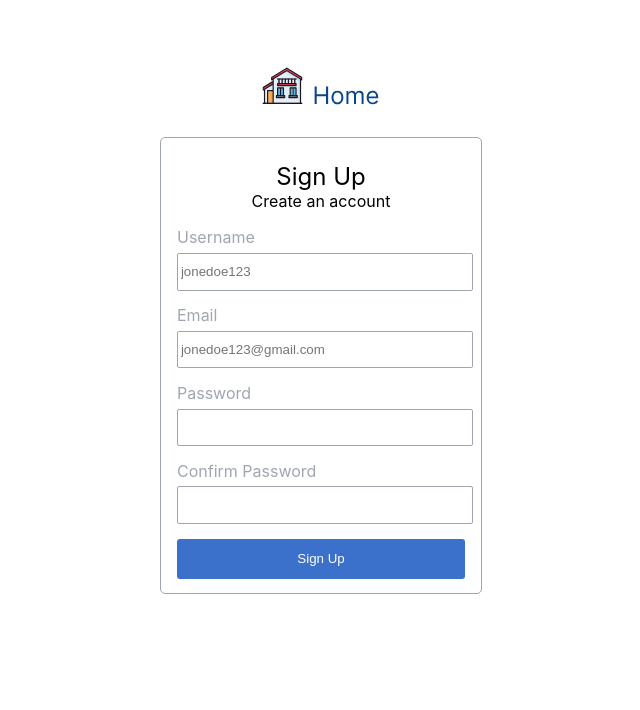
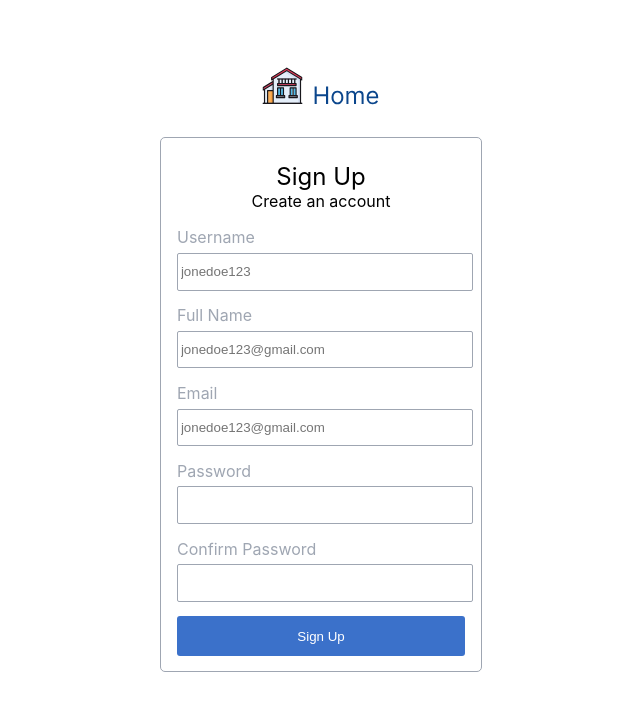
Before and after one commit to toyman640/chat-int-frontend, a React (Create React App) app: page / in a window 1280 px wide. Shown: the top 710 px of the page, without its empty margins (319-959 px from the left). Built offline with nearby package versions, Linux system fonts and the light colour scheme.

Commit message:
Cretae method to handle signup

```diff
--- a/src/components/SignUp-Form.js
+++ b/src/components/SignUp-Form.js
@@ -1,10 +1,27 @@
 import React from 'react';
 
-const SignUpForm = () => (
+const SignUpForm = () => {
+
+  const handleSubmit = async (event) => {
+    event.preventDefault();
+    const form = event.target;
+    const username = form.username.value
+    const name = form.full-name.value;
+    const email = form.email.value
+    const passowrd = form.password.value;
+    const newUser = {
+      username,
+      name,
+      email,
+      passowrd
+    };
+  }
+
+  return(
     <>
       <p className="Title">Sign Up</p>
       <p className="Desc">Create an account</p>
-    <form className="MainForm">
+      <form className="MainForm" onSubmit={handleSubmit}>
         <div className="FormControl">
           <label className="Label" htmlFor="username">
             Username
@@ -13,6 +30,14 @@ const SignUpForm = () => (
           </label>
         </div>
         <div className="FormControl">
+          <label className="Label" htmlFor="email">
+            Full Name
+            <br />
+            <input type="email" id="email" className="FormInput" name="full-name" placeholder="jonedoe123@gmail.com" />
+          </label>
+        </div>
+        <div className="FormControl">
+
           <label className="Label" htmlFor="email">
             Email
             <br />
@@ -39,6 +64,7 @@ const SignUpForm = () => (
         </div>
       </form>
     </>
-);
+  )
+};
 
 export default SignUpForm;
```
Lines whose indentation alone changed are shown as unchanged.
